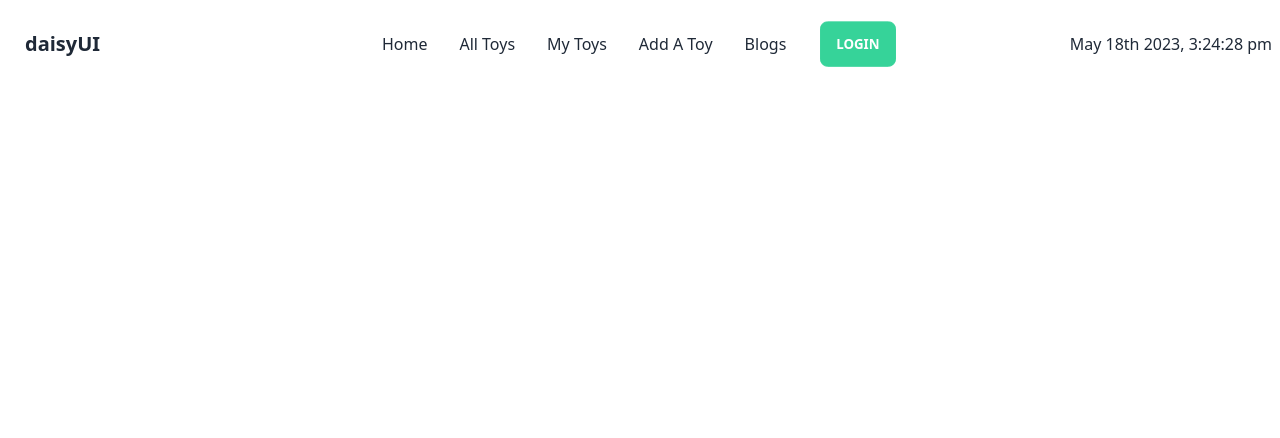
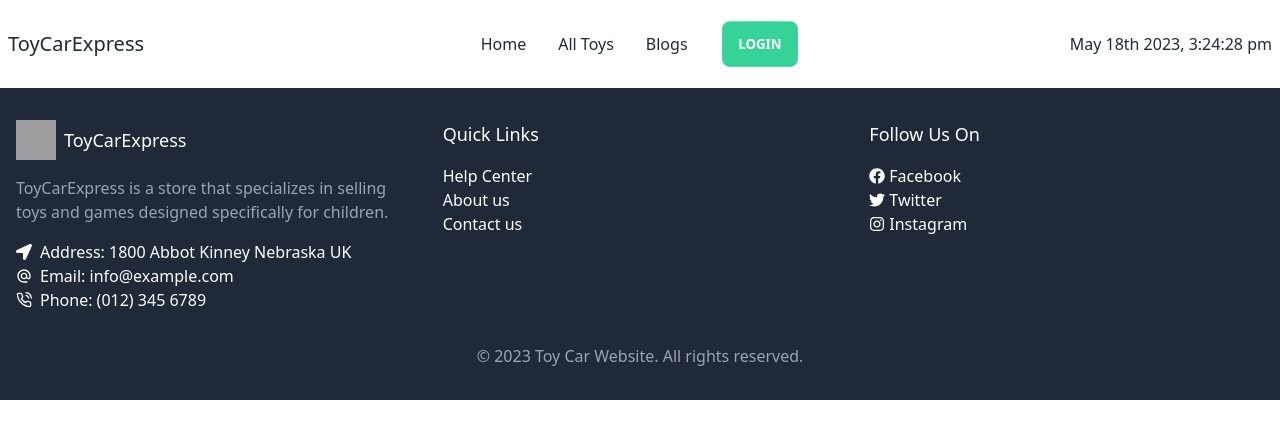
Before and after one commit to BidhanCR/toy-car-express-client, a React (Vite) app: page / in a window 1280 px wide. Shown: the top 438 px of the page. Built offline with nearby package versions, Linux system fonts and the light colour scheme; no server answers; grey boxes are pictures that could not be loaded.

Commit message:
footer added

```diff
--- a/index.html
+++ b/index.html
@@ -2,7 +2,7 @@
 <html lang="en">
   <head>
     <meta charset="UTF-8" />
-    <link rel="icon" type="image/svg+xml" href="/vite.svg" />
+    <link rel="icon" type="image/svg+xml" href="/public/websitelogo.ico" />
     <meta name="viewport" content="width=device-width, initial-scale=1.0" />
     <title>Vite + React</title>
   </head>
--- a/src/Shared/Footer/Footer.jsx
+++ b/src/Shared/Footer/Footer.jsx
@@ -1,10 +1,63 @@
-
+import { FaFacebook, FaTwitter, FaInstagram, FaLocationArrow } from 'react-icons/fa';
+import {MdAlternateEmail} from 'react-icons/md';
+import {FiPhoneCall} from 'react-icons/fi'
+import { Link } from 'react-router-dom';
 
 const Footer = () => {
     return (
-        <div>
-
+        <footer className="bg-gray-800 py-8">
+      <div className="container mx-auto flex flex-wrap">
+        <div className="w-full lg:w-1/3 px-4 mb-4 md:mb-0">
+          <div className="flex items-center mb-4">
+            <img src="https://i.ibb.co/Kb6VQK1/logo.png" alt="logo" className="w-10 h-10" />
+            <span className="ml-2 text-white text-lg">ToyCarExpress</span>
+          </div>
+          <p className="text-gray-400 mb-4">
+          ToyCarExpress is a store that specializes in selling toys and games designed specifically for children.
+          </p>
+          <div className="flex flex-col text-white">
+          <p className="text-white hover:text-blue-500 mr-2 flex items-center">
+              <FaLocationArrow className="mr-2" /> Address: 1800 Abbot Kinney Nebraska UK
+            </p>
+            <p className="text-white hover:text-blue-500 mr-2 flex items-center"><MdAlternateEmail className="mr-2"/> Email: info@example.com</p>
+            <p className="text-white hover:text-blue-500 mr-2 flex items-center"><FiPhoneCall className="mr-2" /> Phone: (012) 345 6789</p>
+          </div>
         </div>
+        <div className="w-full lg:w-1/3 px-4 mb-4 md:mb-0">
+          <h3 className="text-white text-lg mb-4">Quick Links</h3>
+          <div className="flex flex-col">
+            <Link href="#" className="text-white hover:text-blue-500">
+            Help Center
+            </Link>
+            <Link href="#" className="text-white hover:text-blue-500">
+              About us
+            </Link>
+            <Link href="#" className="text-white hover:text-blue-500">
+              Contact us
+            </Link>
+          </div>
+        </div>
+        <div className="w-full md:w-1/2 lg:w-1/3 px-4 mb-4 md:mb-0">
+          <h3 className="text-white text-lg mb-4">Follow Us On</h3>
+          <div className="flex flex-col">
+            <Link href="#" className="text-white hover:text-blue-500 mr-2 flex items-center">
+              <FaFacebook className="mr-1" /> Facebook
+            </Link>
+            <Link href="#" className="text-white hover:text-blue-500 mr-2 flex items-center">
+              <FaTwitter className="mr-1" /> Twitter
+            </Link>
+            <Link href="#" className="text-white hover:text-blue-500 flex items-center">
+              <FaInstagram className="mr-1" /> Instagram
+            </Link>
+          </div>
+        </div>
+      </div>
+      <div className="container mx-auto mt-8 text-center">
+        <p className="text-gray-400">
+          &copy; {new Date().getFullYear()} Toy Car Website. All rights reserved.
+        </p>
+      </div>
+    </footer>
     );
 };
 
--- a/src/Shared/Header/Header.jsx
+++ b/src/Shared/Header/Header.jsx
@@ -4,6 +4,8 @@ import { useContext } from "react";
 import { AuthContext } from "../../Provider/AuthProvider";
 const Header = () => {
   const { user, logOut } = useContext(AuthContext);
+
+  // user logout
   const handleLogOut = () => {
     logOut()
       .then()
@@ -41,12 +43,16 @@ const Header = () => {
             <li>
               <Link to="/blogs">All Toys</Link>
             </li>
+            {user && (
               <li>
                 <Link to="/">My Toys</Link>
               </li>
+            )}
+            {user && (
               <li>
                 <Link to="/blogs">Add A Toy</Link>
               </li>
+            )}
             <li>
               <Link to="/blogs">Blogs</Link>
             </li>
@@ -68,7 +74,8 @@ const Header = () => {
             </li>
           </ul>
         </div>
-        <a className="btn btn-ghost normal-case text-xl">daisyUI</a>
+
+        <p className="normal-case text-xl">ToyCarExpress</p>
       </div>
       <div className="navbar-center hidden lg:flex">
         <ul className="menu menu-horizontal px-1">
@@ -78,12 +85,16 @@ const Header = () => {
           <li>
             <Link to="/blogs">All Toys</Link>
           </li>
+          {user && (
             <li>
               <Link to="/">My Toys</Link>
             </li>
+          )}
+          {user && (
             <li>
               <Link to="/blogs">Add A Toy</Link>
             </li>
+          )}
           <li>
             <Link to="/blogs">Blogs</Link>
           </li>
```
Also changed, not shown: 1 other file (tests, documents, lock files or other folders). Lines whose indentation alone changed are shown as unchanged.
